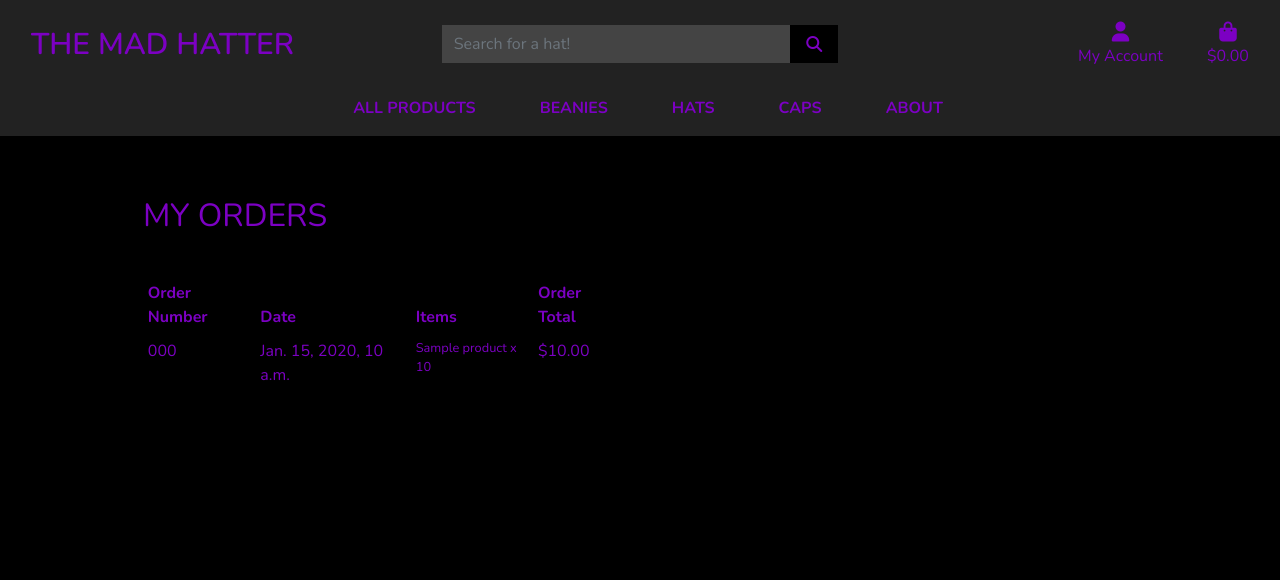
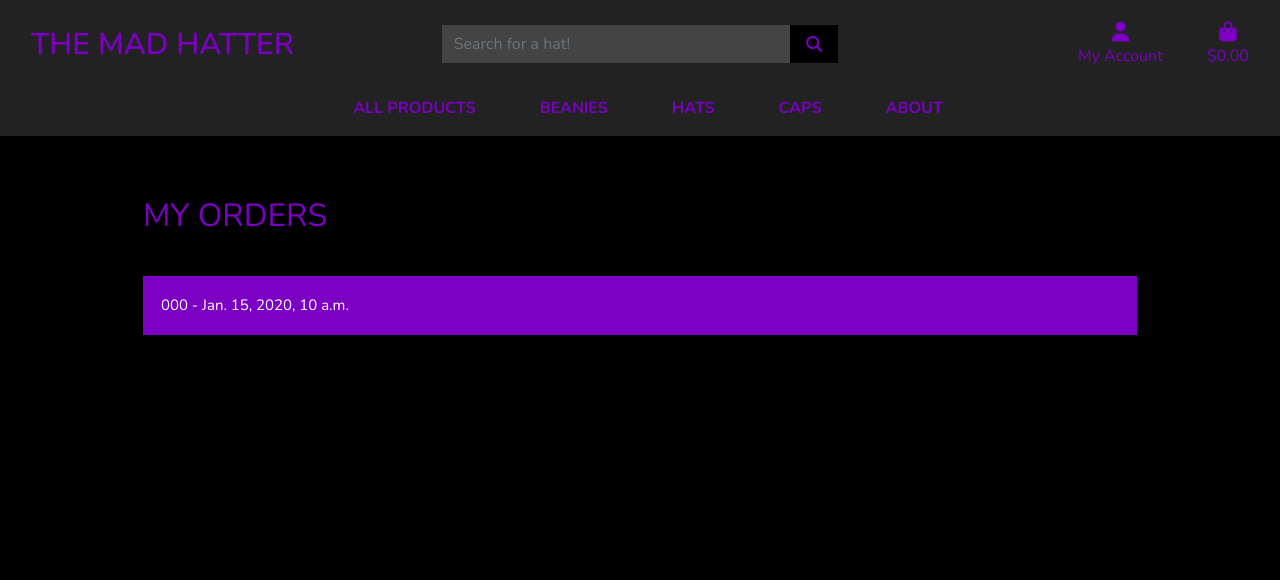
Before and after one commit to laurence100795/The-Mad-Hatter, a Django app: template profiles/templates/profiles/orders.html in a window 1280 px wide. Shown: the top 580 px of the page. Run offline with Django 3.2, Linux system fonts and the light colour scheme; the template is opened without the code that fills it: values that come from a table or form of the project are taken from there, others are empty; tables that the repository leaves empty hold one stand-in row (values such as "Sample post"); grey boxes marked "Sample" are stand-in pictures; some libraries are stand-ins or nearby versions.

Commit message:
updated order page

```diff
--- a/profiles/static/css/profile.css
+++ b/profiles/static/css/profile.css
@@ -23,3 +23,28 @@
 table {
     color: #7c00c3 !important;
 }
+
+.collapsible {
+    background-color: #7c00c3;
+    color: white;
+    cursor: pointer;
+    padding: 18px;
+    width: 100%;
+    border: none;
+    text-align: left;
+    outline: none;
+    font-size: 15px;
+    transition: ease-in-out 1s;
+}
+
+.active, .collapsible:hover {
+    background-color: #222222;
+    color: #fafafa;
+}
+
+.content {
+    padding: 0 18px;
+    display: none;
+    overflow: hidden;
+    background-color: #333333;
+}
--- a/profiles/templates/profiles/orders.html
+++ b/profiles/templates/profiles/orders.html
@@ -1,6 +1,7 @@
 <!doctype html>
 {% extends "base.html" %}
 {% load static %}
+{% load bag_tools %}
 
 {% block extra_css %}
     <link rel="stylesheet" href="{% static 'css/profile.css' %}">
@@ -23,42 +24,87 @@
                 <hr>
             </div>
         </div>
-        <div class="row">
-            <div class="Col-12 col-lg-6">
-                <div class="order-history table-responsive">
-                    <table class="table table-sm table-borderless">
-                        <thead>
-                                <tr>
-                                    <th>Order Number</th>
-                                    <th>Date</th>
-                                    <th>Items</th>
-                                    <th>Order Total</th>
-                                </tr>
-                        </thead>
-                        <tbody>
-                            {% for order in orders %}
-                                <tr>
-                                    <td>
-                                        <a href="{% url 'order_history' order.order_number %}" title="{{ order.order_number }}">
-                                        {{ order.order_number|truncatechars:6 }}</a>
-                                    </td>
-                                    <td>{{ order.date }}</td>
-                                    <td>
-                                        <ul class="list-unstyled">
-                                            {% for item in order.lineitems.all %}
-                                                <li class="small">
-                                                    {{ item.product.name }} x {{ item.quantity }}
-                                                </li>
-                                            {% endfor %}
-                                        </ul>
-                                    </td>
-                                    <td>${{ order.grand_total }}</td>
-                                </tr>
-                            {% endfor %}
-                        </tbody>
-                    </table>
+        {% if orders %}
+            {% for order in orders %}
+            <button type="button" class="collapsible">{{ order.order_number|truncatechars:10 }} - {{ order.date }}</button>
+            <div class="content">
+                <h3 class="pt-2">Order Products</h3>
+                {% for item in order.lineitems.all %}
+                    <div class="row pt-1">
+                        <div class=".col-sm-12 col-md-3 mb-1">
+                            <a href="{% url 'product_detail' item.product.id %}">
+                                {% if item.product.image %}
+                                    <img class="w-100" src="{{ item.product.image.url }}" alt="{{ product.name }}">
+                                {% else %}
+                                    <img class="w-100" src="{{ MEDIA_URL }}No-Image-Available.png" alt="{{ product.name }}">
+                                {% endif %}
+                            </a>
+                        </div>
+                        <div class="col-sm-12 col-md-6 pt-1">
+                            <h4 class="my-0"><strong>{{ item.product.name }}</strong></h4>
+                            <p class="my-0">Qty: {{ item.quantity }}</p>
+                            <p class="my-0">Product Cost:  {{ item.product.price }}</p>
+                            <p class="my-0 small text-muted">Sku: {{ item.product.sku }}</p>
+                        </div>
+                        <div class="col-sm-12 col-md-3 text-left pt-1 pb-2">
+                            <p class="my-0">Total: ${{ item.product.price | calc_subtotal:item.quantity }}</p>
+                        </div>
+                    </div>
+                {% endfor %}
+                <h3 class="pt-2">Order Details</h3>
+                <div class="div row">
+                    <div class="col-sm-12 col-md-6 pt-1">
+                        <p class="my-0">Full name: {{ order.full_name }}</p>
+                        <p class="my-0">Email: {{ order.email }}</p>
+                        <p class="my-0">Phone number: {{ order.phone_number }}</p>
+                        <p class="my-0">Order total: {{ order.order_total }}</p>
+                        <p class="my-0">Delivery total: {{ order.delivery_cost }}</p>
+                        <p class="my-0">Grand total: {{ order.grand_total }}</p>
+                    </div>
+                    <div class="col-sm-12 col-md-6 pt-1">
+                        <p class="my-0">Street address 1: {{ order.street_address1 }}</p>
+                        {% if order.street_address2 %}
+                            <p class="my-0">Street address 2: {{ order.street_address2 }}</p>
+                        {% else %}
+                            <p class="my-0">Street address 2: Not provided</p>
+                        {% endif %}
+                        {% if order.county %}
+                            <p class="my-0">County: {{ order.county }}</p>
+                        {% else %}
+                            <p class="my-0">County: Not provided</p>
+                        {% endif %}
+                        <p class="my-0">Town or city: {{ order.town_or_city }}</p>
+                        <p class="my-0">Postcode: {{ order.postcode }}</p>
+                        <p class="my-0">Country: {{ order.country }}</p>
+                    </div>
+                </div>
+                <div class="p-2">
+                    <a href="{% url 'order_history' order.order_number %}" class="btn btn-pri rounded-0" title="{{ order.order_number }}">Original Order Summary</a>
                 </div>
             </div>
-        </div>
+            <hr>
+            {% endfor %}
+        {% else %}
+            <p>no orders No-Image-Available</p>
+        {% endif %}
     </div>
 {% endblock %}
+
+{% block postloadjs %}
+    {{ block.super }}
+        <script>
+        var coll = document.getElementsByClassName("collapsible");
+        var i;
+        for (i = 0; i < coll.length; i++) {
+        coll[i].addEventListener("click", function() {
+            this.classList.toggle("active");
+            var content = this.nextElementSibling;
+            if (content.style.display === "block") {
+            content.style.display = "none";
+            } else {
+            content.style.display = "block";
+            }
+        });
+        }
+        </script>
+{% endblock %}
```
Also changed, not shown: checkout/templates/checkout/checkout.html (+0 -7 lines), media/70AA8154.png (deleted), media/No-Image-Available_EaHesdX.png (deleted), media/Teams_Graphic_2.png (deleted), media/Teams_Graphic_2_ZyAoTXQ.png (deleted), media/connor-wolga-black-bowler-mayser.jpg (deleted), media/velly-black-white-cuff-ellesse.jpg (deleted).
